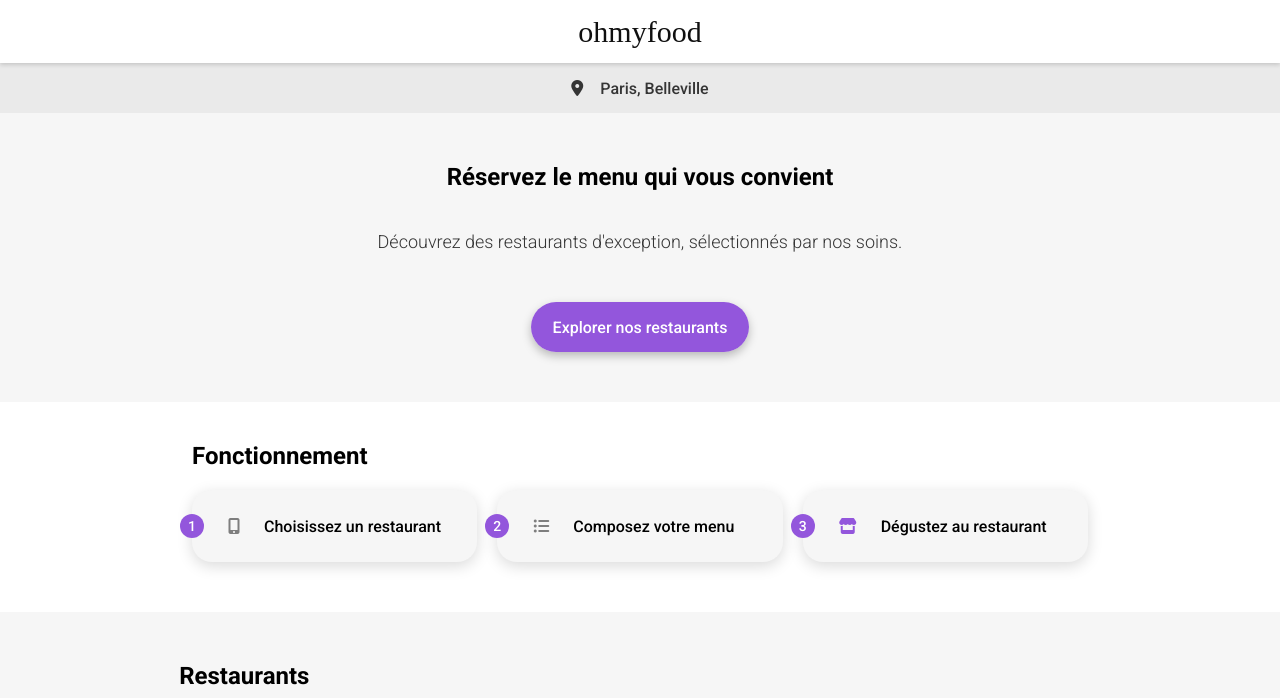
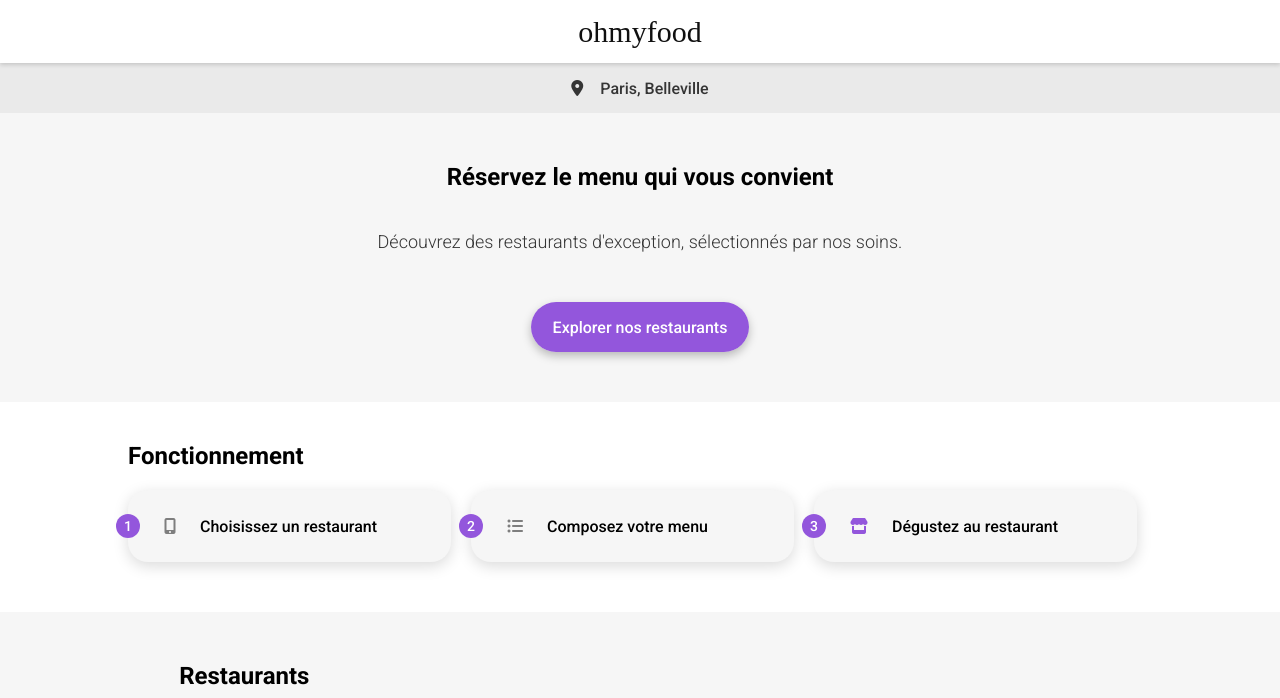
Before and after one commit to ZigZob/Projet4_V1, a website: page index.html in a window 1280 px wide. Shown: the top 698 px of the page. Drawn offline with Linux system fonts and the light colour scheme; a web font is replaced by a local one.

Commit message:
fix function large desktop

```diff
--- a/SASS/layout/_section.scss
+++ b/SASS/layout/_section.scss
@@ -36,6 +36,10 @@
 
 .function {
     padding: 40px 5% 50px 5%;
+
+    @media (min-width: 1064px) {
+        padding: 40px 0 50px 0;
+    }
 
     &__container {
         width: 100%;
```
Also changed, not shown: assets/css/style.css, 1 other file.
